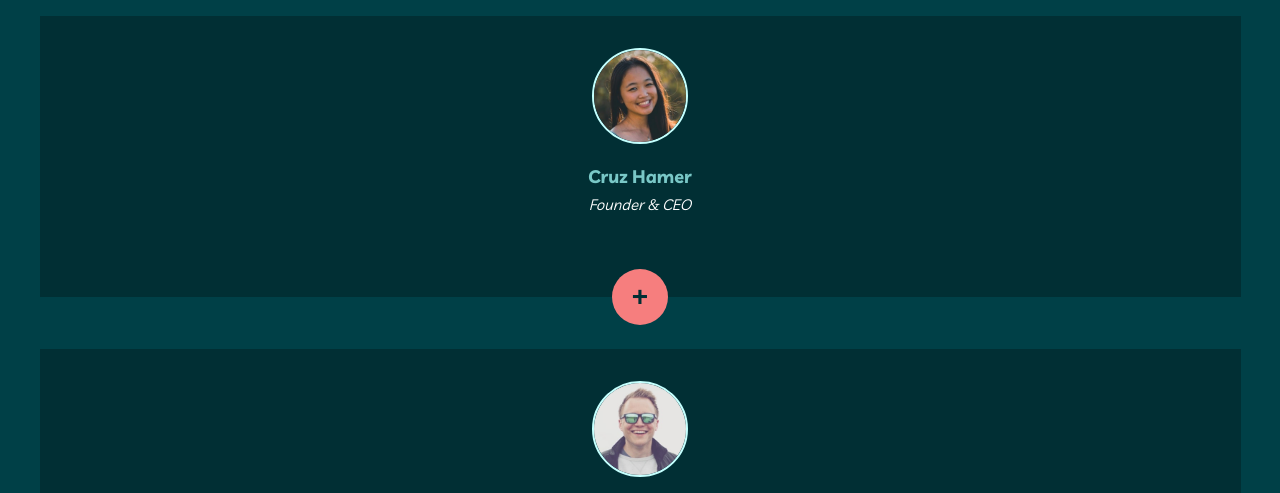
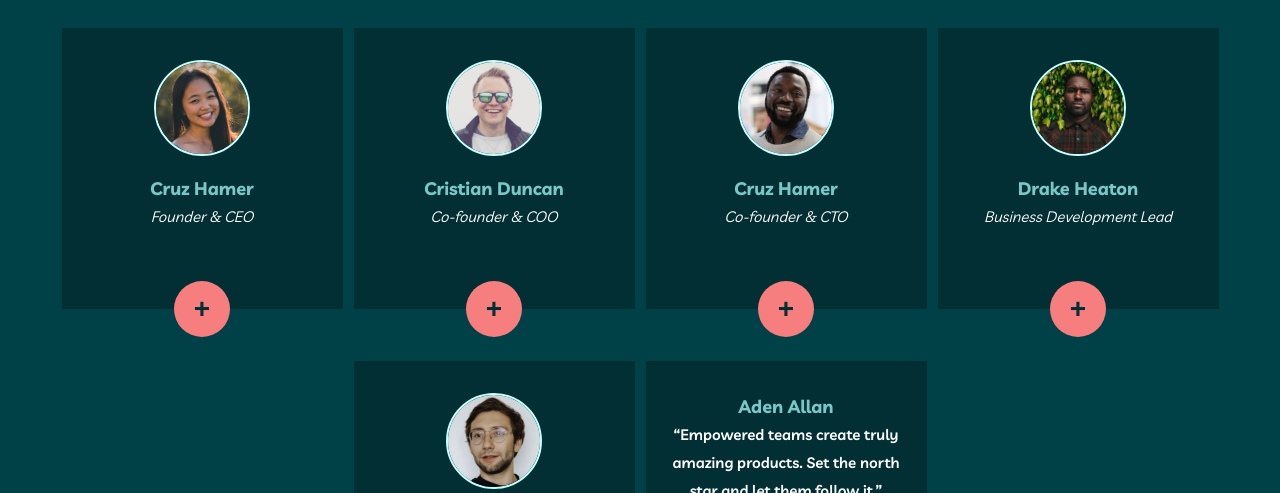
Before and after one commit to linusmanuel/my-team, a website: page about.html in a window 1280 px wide. Shown: the part 624-1117 px from the top of the page. Drawn offline with Linux system fonts and the light colour scheme.

Commit message:
make section employeers responsible on tablet

```diff
--- a/src/frontend/style/blocks/_employees.scss
+++ b/src/frontend/style/blocks/_employees.scss
@@ -34,3 +34,17 @@
     @include flex-column-gap(rem(52px));
   }
 }
+
+@include tablet-up {
+  .b-employees {
+    padding-top: rem(100px);
+    padding-bottom: rem(128px);
+
+    &__cards {
+      flex-direction: row;
+      flex-wrap: wrap;
+      justify-content: center;
+      column-gap: rem(11px);
+    }
+  }
+}
--- a/src/frontend/style/components/_card.scss
+++ b/src/frontend/style/components/_card.scss
@@ -96,4 +96,10 @@
       grid-row: 1/3;
     }
   }
+
+  .c-employees__card {
+    @include squares(rem(281px));
+    max-width: rem(281px);
+    padding-inline: rem(23px);
+  }
 }
```
Also changed, not shown: src/styles/style.css, 1 other file.
